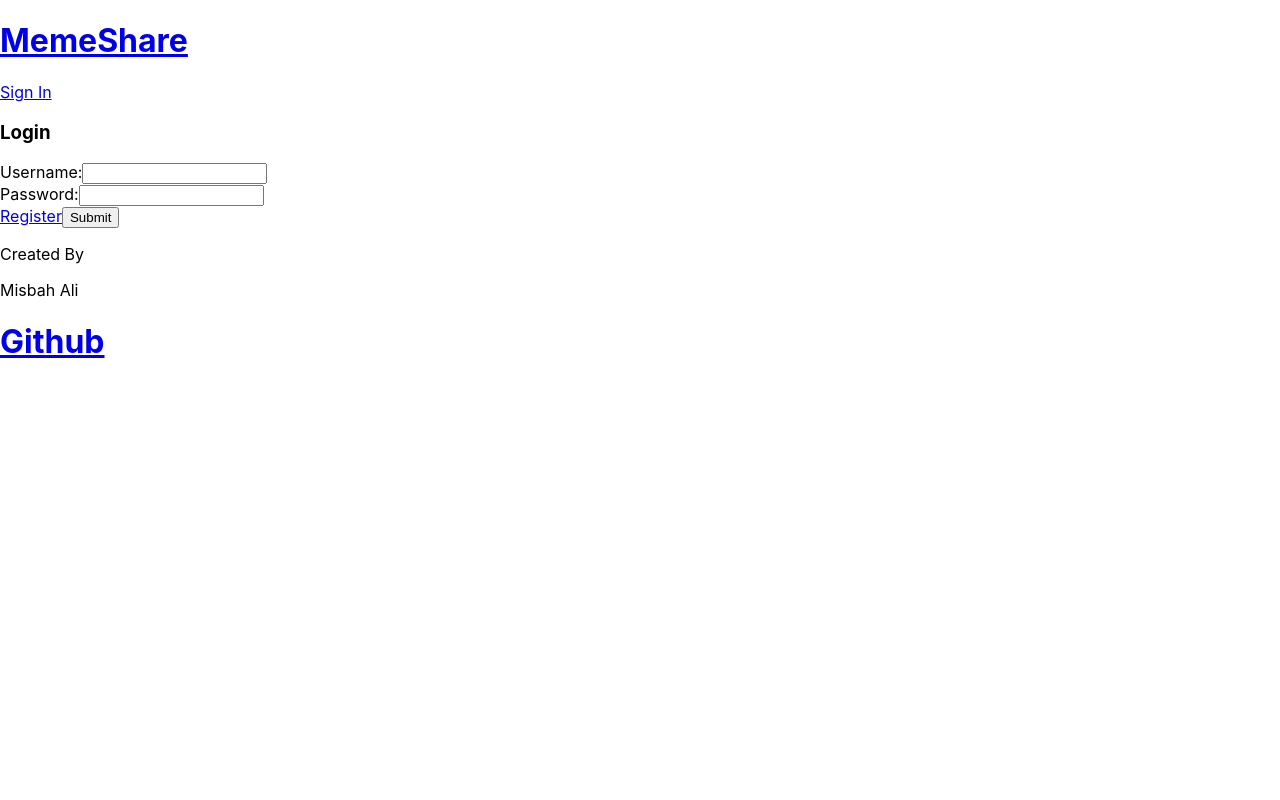
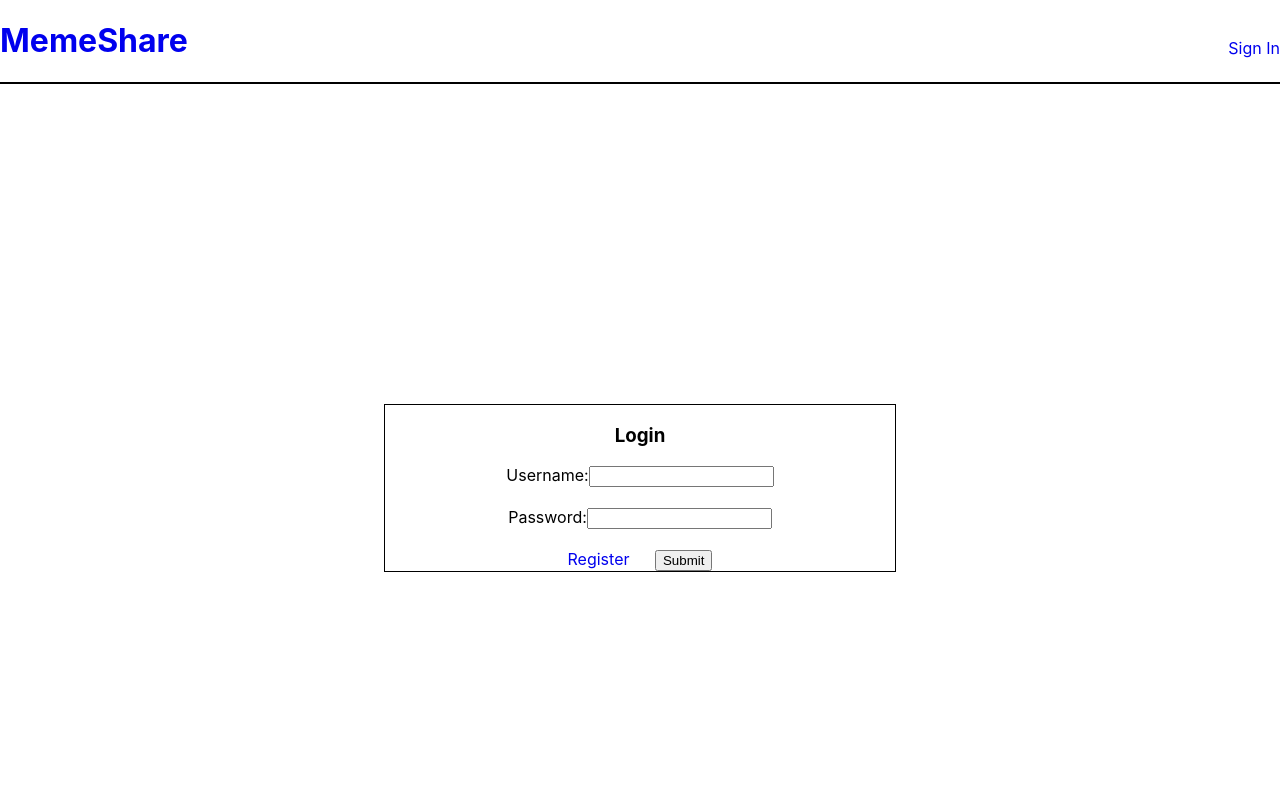
Before and after one commit to maliccny/memeshare, a React (Create React App) app in the folder client/: page /login in a window 1280 px wide. Shown: the top 800 px of the page. Built offline with nearby package versions, Linux system fonts and the light colour scheme; no server answers.

Commit message:
css stuff

```diff
--- /dev/null
+++ b/client/src/App.css
@@ -0,0 +1,28 @@
+.login-box {
+  text-align: center;
+  margin: 25% 30%;
+  border: 1px solid black;
+}
+
+a {
+  text-decoration: none;
+}
+
+.login-submit-button {
+  margin-left: 5%;
+}
+
+.header {
+  display: flex;
+  justify-content: space-between;
+  border-bottom: 2px solid black;
+}
+
+.sign-in {
+  padding-top: 3%;
+}
+
+.footer {
+  text-align: center;
+  border-top: 2px solid black;
+}
--- a/client/src/App.js
+++ b/client/src/App.js
@@ -5,6 +5,7 @@ import Footer from './components/Footer'
 import { loginUser, registerUser, removeToken, verifyUser } from './services/auth'
 import Main from './components/Main'
 import { withRouter } from 'react-router-dom';
+import './App.css';
 
 class App extends Component {
   state = {
--- a/client/src/components/Footer.jsx
+++ b/client/src/components/Footer.jsx
@@ -3,13 +3,13 @@ import { Link } from 'react-router-dom'
 
 export default function Footer() {
   return (
-    <footer>
+    <footer className="footer">
       <div>
         <p>Created By</p>
       </div>
       <div>
         <p>Misbah Ali</p>
-        <Link to='https://github.com/maliccny/'><h1>Github</h1></Link>
+        <Link to='https://github.com/maliccny/'><p>Github</p></Link>
       </div>
     </footer >
   )
--- a/client/src/components/Header.jsx
+++ b/client/src/components/Header.jsx
@@ -8,16 +8,18 @@ export default function Header(props) {
       {/* <Link to='/login'><h1>MemeShare</h1></Link> */}
 
       {currentUser ? (
-        <>
+        <div className="header">
           <Link to='/posts'><h1>MemeShare</h1></Link>
-          <p>{currentUser.username}</p>
-          <button onClick={handleLogout}>Logout</button>
-        </>
+          <div className="signed-in-username-logout">
+            <p>{currentUser.username}</p>
+            <button onClick={handleLogout}>Logout</button>
+          </div>
+        </div>
       ) : (
-          <>
+          <div className="header">
             <Link to='/login'><h1>MemeShare</h1></Link>
-            <Link to='/login'>Sign In</Link>
-          </>
+            <Link className="sign-in" to='/login'>Sign In</Link>
+          </div>
         )
       }
     </header >
--- a/client/src/components/Login.jsx
+++ b/client/src/components/Login.jsx
@@ -19,12 +19,14 @@ export default class Login extends Component {
     const { handleLogin, history } = this.props;
 
     return (
+      <div className="login-box">
         <form onSubmit={(e) => {
           e.preventDefault();
           handleLogin(this.state);
           history.push('/posts')
         }}>
           <h3>Login</h3>
+          <div className="username-div">
             <label>
               Username:
             <input
@@ -34,7 +36,10 @@ export default class Login extends Component {
                 onChange={this.handleChange}
               />
             </label>
+          </div>
+
           <br />
+          <div className="password-div">
             <label>
               Password:
           <input
@@ -44,10 +49,17 @@ export default class Login extends Component {
                 onChange={this.handleChange}
               />
             </label>
+          </div>
+
           <br />
+          <div>
             <Link to='/register'>Register</Link>
-        <button>Submit</button>
+            <button className="login-submit-button">Submit</button>
+          </div>
+
         </form>
+      </div>
+
     )
   }
 }
```
Lines whose indentation alone changed are shown as unchanged.
